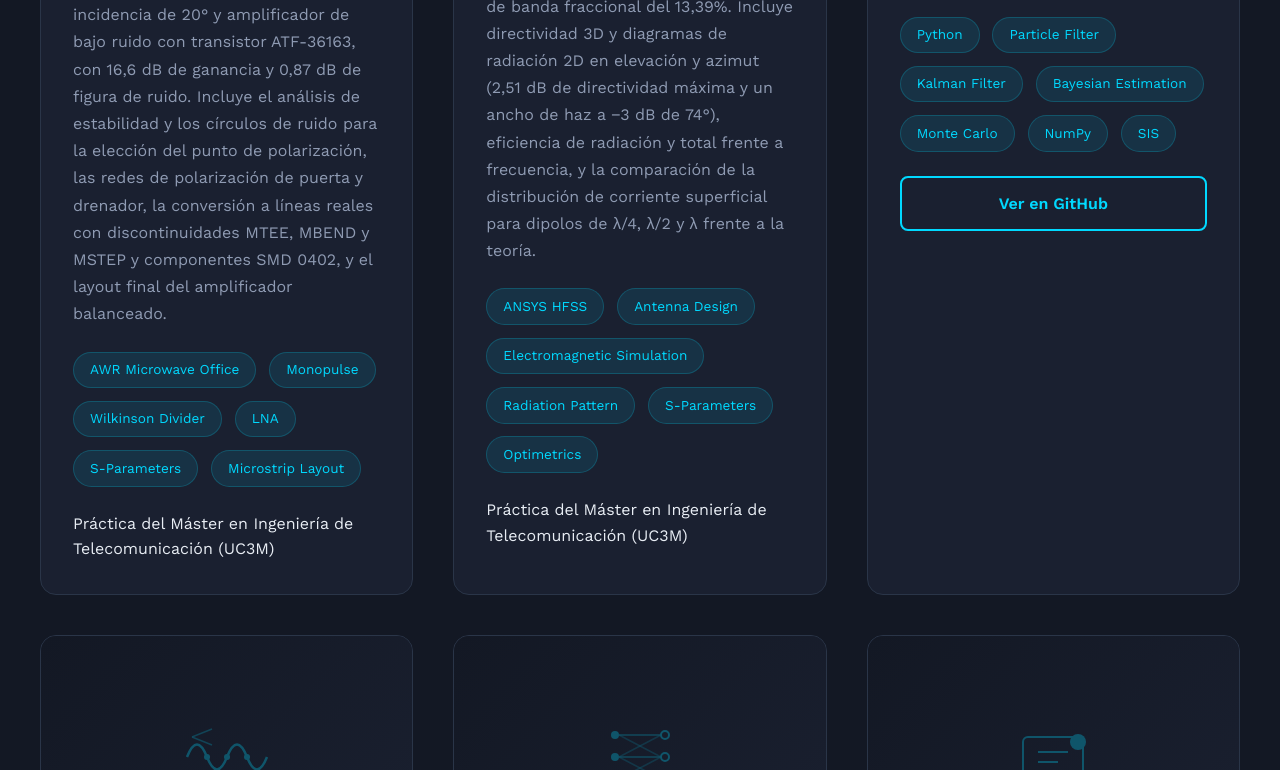
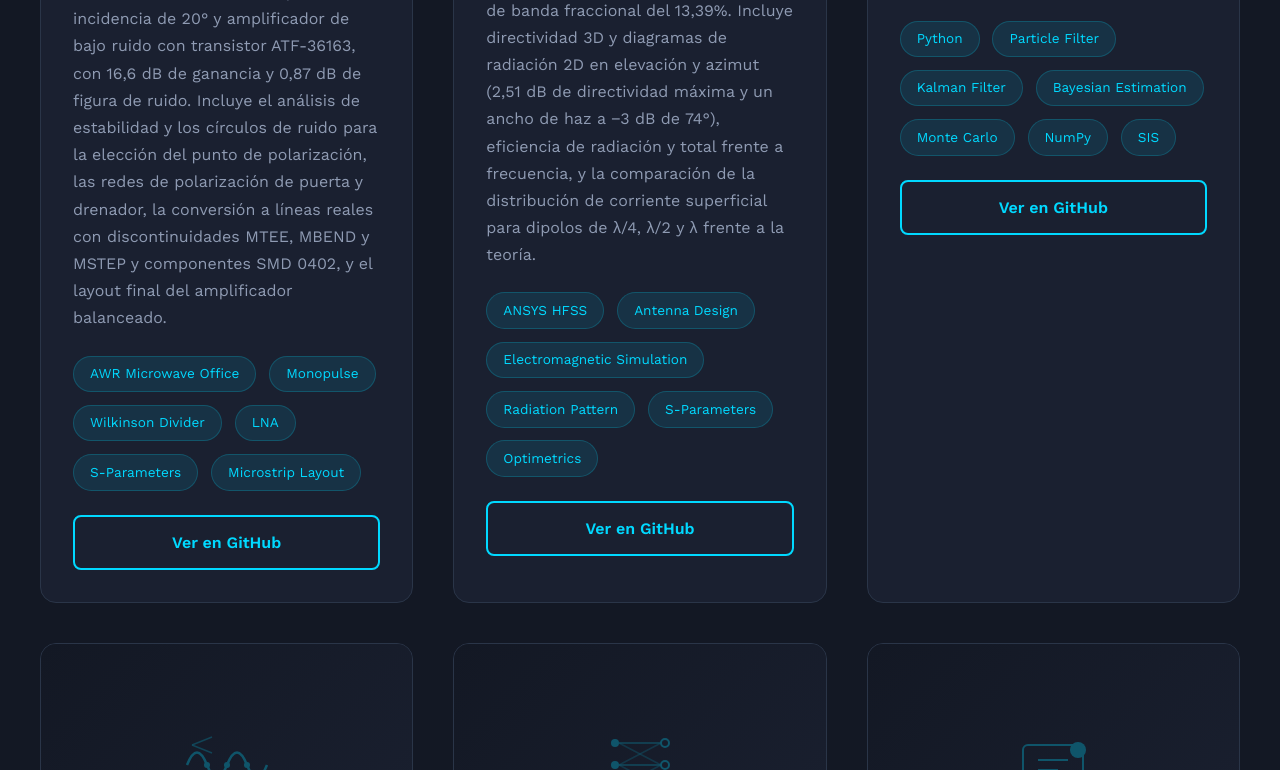
Before and after one commit to nooelanag/nooelanag.github.io, a plain HTML site: page index.html in a window 1280 px wide. Shown: the part 6693-7463 px from the top of the page. Drawn offline with nearby package versions, Linux system fonts and the light colour scheme.

Commit message:
GitHub links added

```diff
--- a/index.html
+++ b/index.html
@@ -469,9 +469,9 @@
                             <span class="tag">Rat-Race Hybrid</span>
                             <span class="tag">Harmonic Balance</span>
                         </div>
-                        <div class="project-note" data-lang="proj-sra-note">
-                            <small>Práctica del Máster en Ingeniería de Telecomunicación (UC3M)</small>
-                        </div>
+                        <a href="https://github.com/nooelanag/passive-balanced-mixer-schottky-awr" target="_blank" class="project-expand" data-lang="proj-github-button">
+                            Ver en GitHub
+                        </a>
                     </div>
                 </div>
 
@@ -513,9 +513,9 @@
                             <span class="tag">S-Parameters</span>
                             <span class="tag">Microstrip Layout</span>
                         </div>
-                        <div class="project-note" data-lang="proj-sra-note">
-                            <small>Práctica del Máster en Ingeniería de Telecomunicación (UC3M)</small>
-                        </div>
+                        <a href="https://github.com/nooelanag/monopulse-processor-lna-awr" target="_blank" class="project-expand" data-lang="proj-github-button">
+                            Ver en GitHub
+                        </a>
                     </div>
                 </div>
 
@@ -550,9 +550,9 @@
                             <span class="tag">S-Parameters</span>
                             <span class="tag">Optimetrics</span>
                         </div>
-                        <div class="project-note" data-lang="proj-sra-note">
-                            <small>Práctica del Máster en Ingeniería de Telecomunicación (UC3M)</small>
-                        </div>
+                        <a href="https://github.com/nooelanag/dipole-antenna-design-ansys-hfss" target="_blank" class="project-expand" data-lang="proj-github-button">
+                            Ver en GitHub
+                        </a>
                     </div>
                 </div>
 
--- a/script.js
+++ b/script.js
@@ -101,7 +101,6 @@ const translations = {
         'proj-monopulso-description': 'Diseño completo en AWR Microwave Office de un procesador monopulso a 2,3 GHz en tecnología microstrip sobre FR4: divisor Wilkinson, híbrido rat-race que genera los canales suma y diferencia, línea desfasadora de 86° que compensa la separación de 0,7λ entre elementos radiantes para una incidencia de 20° y amplificador de bajo ruido con transistor ATF-36163, con 16,6 dB de ganancia y 0,87 dB de figura de ruido. Incluye el análisis de estabilidad y los círculos de ruido para la elección del punto de polarización, las redes de polarización de puerta y drenador, la conversión a líneas reales con discontinuidades MTEE, MBEND y MSTEP y componentes SMD 0402, y el layout final del amplificador balanceado.',
         'proj-dipolo-title': 'Diseño de Antena Dipolo en ANSYS HFSS',
         'proj-dipolo-description': 'Diseño y caracterización electromagnética de un dipolo de media onda a 2,3 GHz en ANSYS HFSS, optimizando su longitud mediante un barrido paramétrico con Optimetrics hasta 0,441λ para situar la resonancia en la frecuencia objetivo, obteniendo un S11 de −17,19 dB, una impedancia de entrada de 63,81 − j7,59 Ω y un ancho de banda fraccional del 13,39%. Incluye directividad 3D y diagramas de radiación 2D en elevación y azimut (2,51 dB de directividad máxima y un ancho de haz a −3 dB de 74°), eficiencia de radiación y total frente a frecuencia, y la comparación de la distribución de corriente superficial para dipolos de λ/4, λ/2 y λ frente a la teoría.',
-        'proj-sra-note': 'Práctica del Máster en Ingeniería de Telecomunicación (UC3M)',
         'proj-pf-title': 'Filtro de Partículas vs Filtro de Kalman',
         'proj-pf-description': 'Implementación y comparación de filtrado Bayesiano secuencial para el seguimiento de un barco con observaciones de sónar. Incluye SIS con remuestreo sistemático, filtro de Kalman óptimo, estimación de funcionales no lineales de la posterior y experimentos de MSE sobre 50 simulaciones Monte Carlo.',
         'proj-conv-title': 'Códigos Convolucionales y Decodificador Viterbi',
@@ -234,7 +233,6 @@ const translations = {
         'proj-monopulso-description': 'Complete design in AWR Microwave Office of a 2.3 GHz monopulse processor in microstrip technology on FR4: Wilkinson divider, rat-race hybrid generating the sum and difference channels, an 86° phase-shifting line compensating the 0.7λ spacing between radiating elements for a 20° incidence angle, and a low-noise amplifier based on the ATF-36163 transistor, with 16.6 dB of gain and a 0.87 dB noise figure. Covers stability and noise circle analysis for the choice of bias point, the gate and drain bias networks, the conversion to real lines with MTEE, MBEND and MSTEP discontinuities and 0402 SMD components, and the final layout of the balanced amplifier.',
         'proj-dipolo-title': 'Dipole Antenna Design in ANSYS HFSS',
         'proj-dipolo-description': 'Design and electromagnetic characterisation of a half-wavelength dipole at 2.3 GHz in ANSYS HFSS, optimising its length through an Optimetrics parametric sweep down to 0.441λ to place the resonance at the target frequency, obtaining an S11 of −17.19 dB, an input impedance of 63.81 − j7.59 Ω and a 13.39% fractional bandwidth. Covers 3D directivity and 2D radiation patterns in elevation and azimuth (2.51 dB peak directivity and a 74° half-power beamwidth), radiation and total efficiency versus frequency, and the comparison of the surface current distribution of λ/4, λ/2 and λ dipoles against theory.',
-        'proj-sra-note': 'Lab project, M.Sc. Telecommunications Engineering (UC3M)',
         'proj-pf-title': 'Particle Filter vs Kalman Filter',
         'proj-pf-description': 'Implementation and comparison of sequential Bayesian filtering for ship tracking using sonar observations. Features SIS with systematic resampling, optimal Kalman filter, nonlinear posterior functional estimation, and MSE experiments averaged over 50 Monte Carlo simulations.',
         'proj-conv-title': 'Convolutional Codes and Viterbi Decoder',
```
